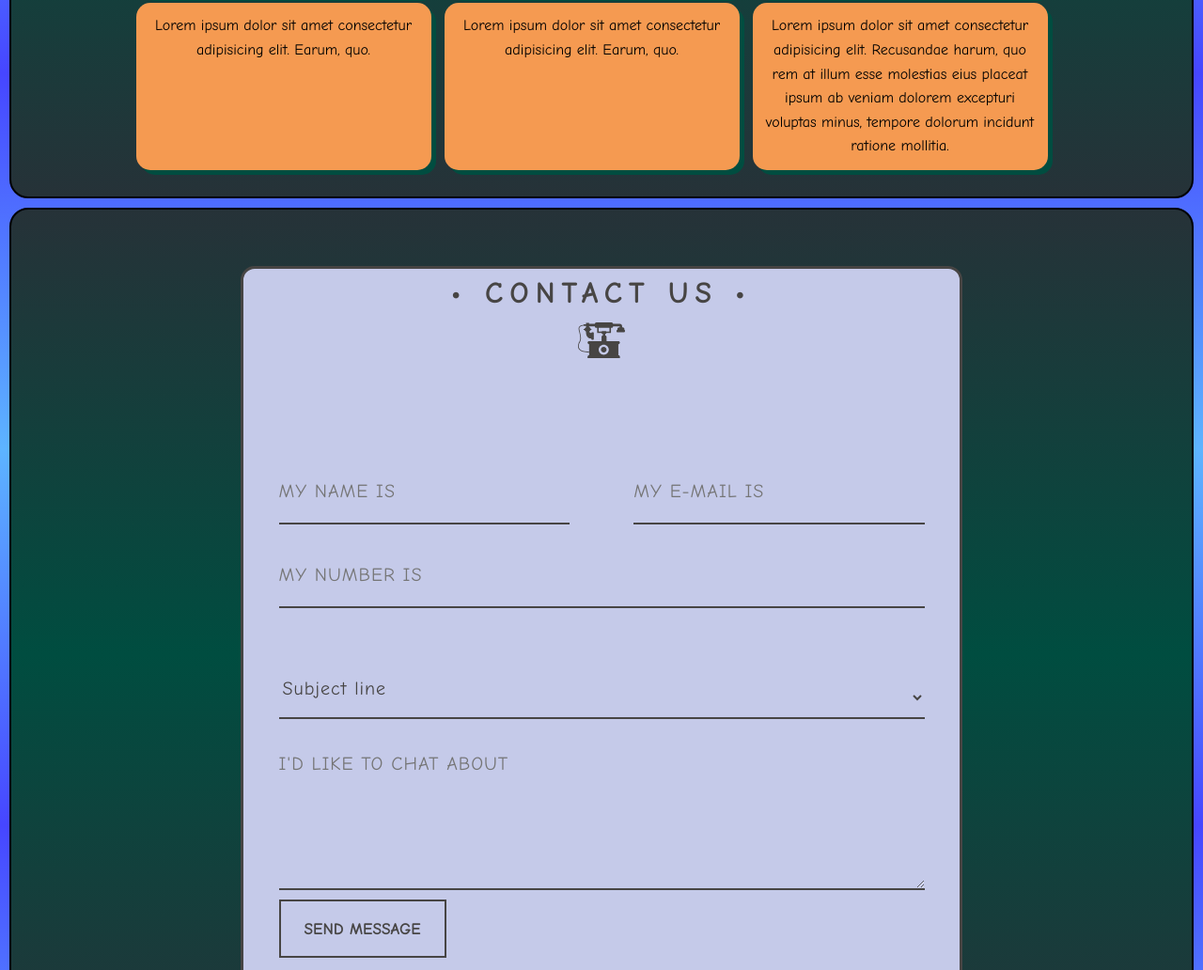
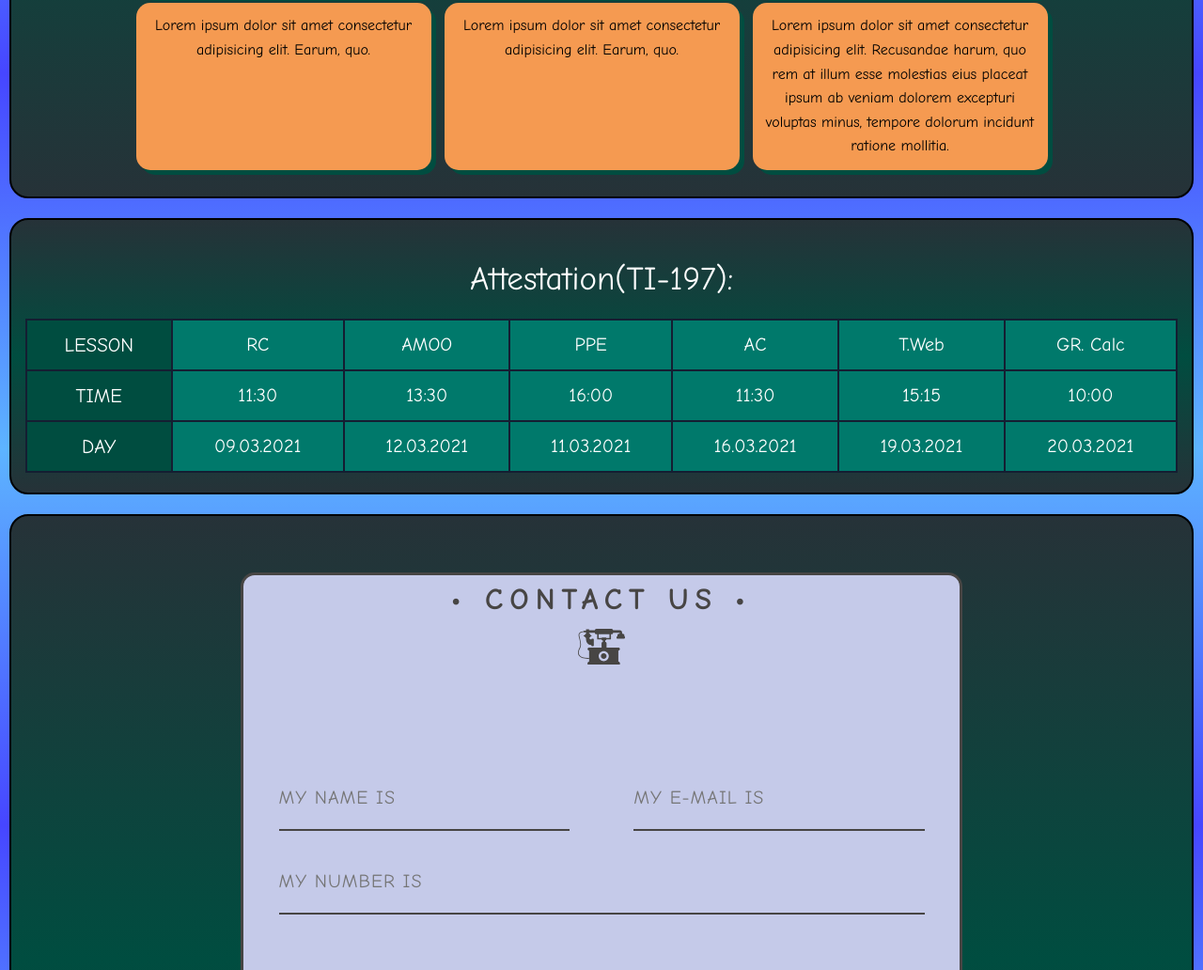
Before and after one commit to Sarafudinov/site, a plain HTML site: page index.html in a window 1280 px wide. Shown: the part 1922-2954 px from the top of the page at 94% size. Drawn offline with nearby package versions, Linux system fonts and the light colour scheme.

Commit message:
attestation

```diff
--- a/css/style.css
+++ b/css/style.css
@@ -421,7 +421,7 @@ textarea {
   animation: tooltips-vert 300ms ease-out forwards;
 }
 
-.table-block,.news-block,.contact-block
+.table-block,.news-block,.contact-block, .attest
 {
   margin: 10px;
   border: 2px solid #000;
--- a/index.html
+++ b/index.html
@@ -161,6 +161,42 @@
 		</div>
 	</section>
 
+	<section class="attest py-4 my-4">
+		<div><h1 class="start my-4">Attestation(TI-197): </h1> </div>
+		<div class="tab">
+		<table class="table_fix">
+				<tr>
+					<th>LESSON</th>
+					<td>RC</td>
+					<td>AMOO</td>
+					<td>PPE</td>
+					<td>AC</td>
+					<td>T.Web</td>
+					<td>GR. Calc</td>
+				</tr>
+				<tr>
+					<th>TIME</th>
+					<td>11:30</td>
+					<td>13:30</td>
+					<td>16:00</td>
+					<td>11:30</td>
+					<td>15:15</td>
+					<td>10:00</td>
+				</tr>
+				<tr>
+					<th>DAY</th>
+					<td>09.03.2021</td>
+					<td>12.03.2021</td>
+					<td>11.03.2021</td>
+					<td>16.03.2021</td>
+					<td>19.03.2021</td>
+					<td>20.03.2021</td>
+
+				</tr>
+		</table>
+	</div>
+	</section>
+
 	<section class="contact-block">
 <div class="bg_contact">
 	<div id="container">
```
